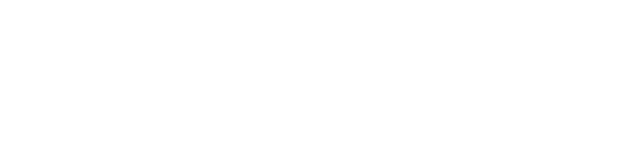
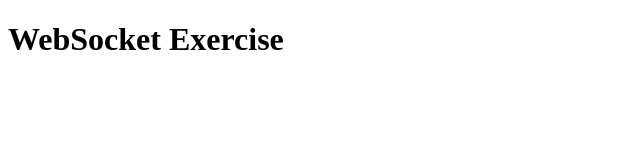
Before and after one commit to jamesee/websocket-hw, a website: page index.html in a window 1280 px wide. Shown: the whole page, without its empty margins (0-640 px from the left). Drawn offline with Linux system fonts and the light colour scheme.

Commit message:
feat: completed exercise

```diff
--- a/index.html
+++ b/index.html
@@ -3,7 +3,9 @@
 <title>Websocket Exercise</title>
 </head>
 
+
 <body>
+    <h1>WebSocket Exercise</h1>
     <div id='messages'></div>
     <script>
         const WEBSOCKET_PORT = 3030
```
Also changed, not shown: README.md.
